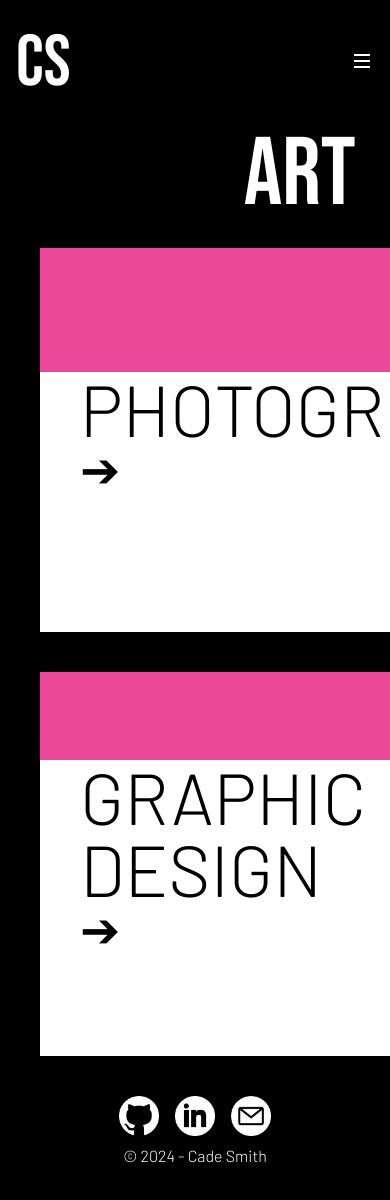
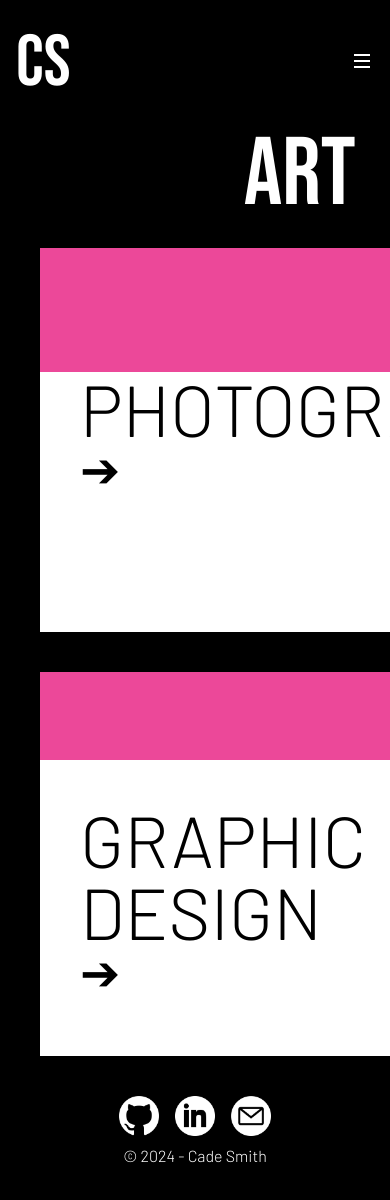
Before and after one commit to cadesmith/PortfolioSite, a Next.js app: page /art in a window 390 px wide. Shown: the top 1200 px of the page. Built offline with nearby package versions, Linux system fonts and the light colour scheme.

Commit message:
small edits to art page

```diff
--- a/app/art/page.tsx
+++ b/app/art/page.tsx
@@ -24,14 +24,14 @@ export default function Art() {
           </div>
         </div>
         <div className='grid md:flex h-96 mx-10'>
-          <div className='lg:w-2/3 lg:mr-10 order-2 bg-white text-black md:order-none pl-10 lg:content-center'>
+          <div className='lg:w-2/3 lg:mr-10 order-2 bg-white text-black md:order-none pr-10 pl-10 content-center'>
             <h1>GRAPHIC DESIGN</h1>
             <div className='mb-4 transition-transform duration-300 ease-in-out hover:translate-x-5'>
-            <Link
-              href='/art/photography'
-              className='text-5xl'>
-              &#10132;
-            </Link>
+              <Link
+                href='/art/photography'
+                className='text-5xl'>
+                &#10132;
+              </Link>
             </div>
           </div>
           <div className='order-1 md:order-none md:w-1/3 bg-pink-500'>
```
